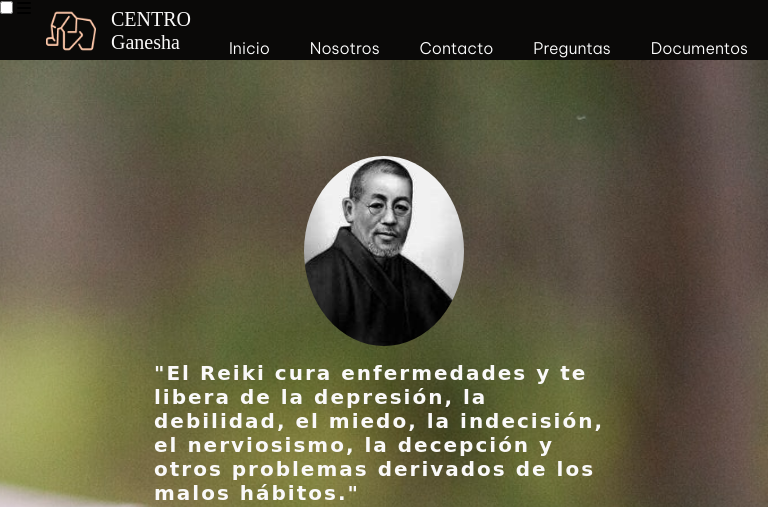
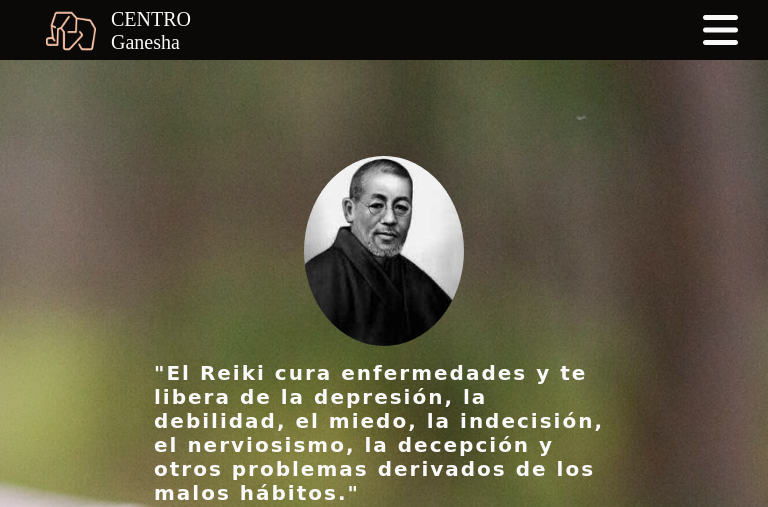
Before and after one commit to uspaz/CoderHouse, a plain HTML site: page index.html in a window 768 px wide. Shown: the top 507 px of the page. Drawn offline with nearby package versions, Linux system fonts and the light colour scheme; a web font is replaced by a local one.

Commit message:
Version 4 correcion

```diff
--- a/styles/master.css
+++ b/styles/master.css
@@ -10,7 +10,7 @@
   --main-font: 'Raleway', sans-serif;
   --second-font: 'Luxurious Roman', cursive;
   --third-font: 'Be Vietnam Pro', sans-serif;
-  --fourth--font: 'Roboto Mono', monospace;
+  --fourth-font: 'Roboto Mono', monospace;
   --main-background: radial-gradient( circle 900px at 50.1% 48%,  rgba(50,57,63,1) 0.2%, rgba(33,37,41,1) 90% );
 }
 body::-webkit-scrollbar{
@@ -25,12 +25,16 @@ body::-webkit-scrollbar-thumb{
   width: 100%;
   display: flex;
 }
-.header__nav{ /* Comienzo del nav */
+/* Comienzo del nav */
+.header__nav{
   height: 60px;
   width: 100%;
   background: var(--third-color);
   position: fixed;
   z-index: 1;
+}
+.header__nav input, .checkbtn{
+  display: none;
 }
 .nav__ul{
   height: 100%;
@@ -46,9 +50,10 @@ body::-webkit-scrollbar-thumb{
 .nav__li > a{
   text-decoration: none;
   color: #fff;
-} /* Fin del nav */
+}/* Fin del nav */
 
-.header__logo{ /* Comienzo del logo */
+/* Comienzo del logo */
+.header__logo{
   height: 50px;
   width: 60px;
   display: flex;
@@ -348,7 +353,7 @@ body::-webkit-scrollbar-thumb{
   display: flex;
   align-items: center;
   flex-direction: column;
-  font-family: var(--fourth--font);
+  font-family: var(--fourth-font);
 }
 .card__img{
   background: var(--main-color);
@@ -385,7 +390,7 @@ body::-webkit-scrollbar-thumb{
   display: grid;
   grid-template-columns: 50% 50%;
   grid-template-rows: 80% 20%;
-  font-family:  var(--fourth--font);
+  font-family:  var(--fourth-font);
 }
 .footer__redes{
   grid-column: 1 / 3;
@@ -767,6 +772,40 @@ body::-webkit-scrollbar-thumb{
 @media only screen and (min-width: 480px) and (max-width: 768px){
   .header{
     height: 740px;
+  }
+  .checkbtn{
+    display: block;
+    font-size: 40px;
+    color: var(--main-color);
+    float: right;
+    margin: 10px 30px;
+    cursor: pointer;
+  }
+  #check{
+    display: none;
+  }
+  .nav__ul{
+    position: fixed;
+    width: 100%;
+    height: 100vh;
+    background: #2c3e50;
+    top: 60px;
+    left: -100%;
+    text-align: center;
+    transition: all .5s;
+    flex-direction: column;
+    justify-content: flex-start;
+  }
+  .nav__li > a{
+    font-size: 25px;
+    display: block;
+    line-height: 80px;
+  }
+  .nav__li > a:hover{
+    color: #0082e6;
+  }
+  #check:checked ~ .nav__ul{
+    left: 0;
   }
   .header__start{
     height: 680px;
```
